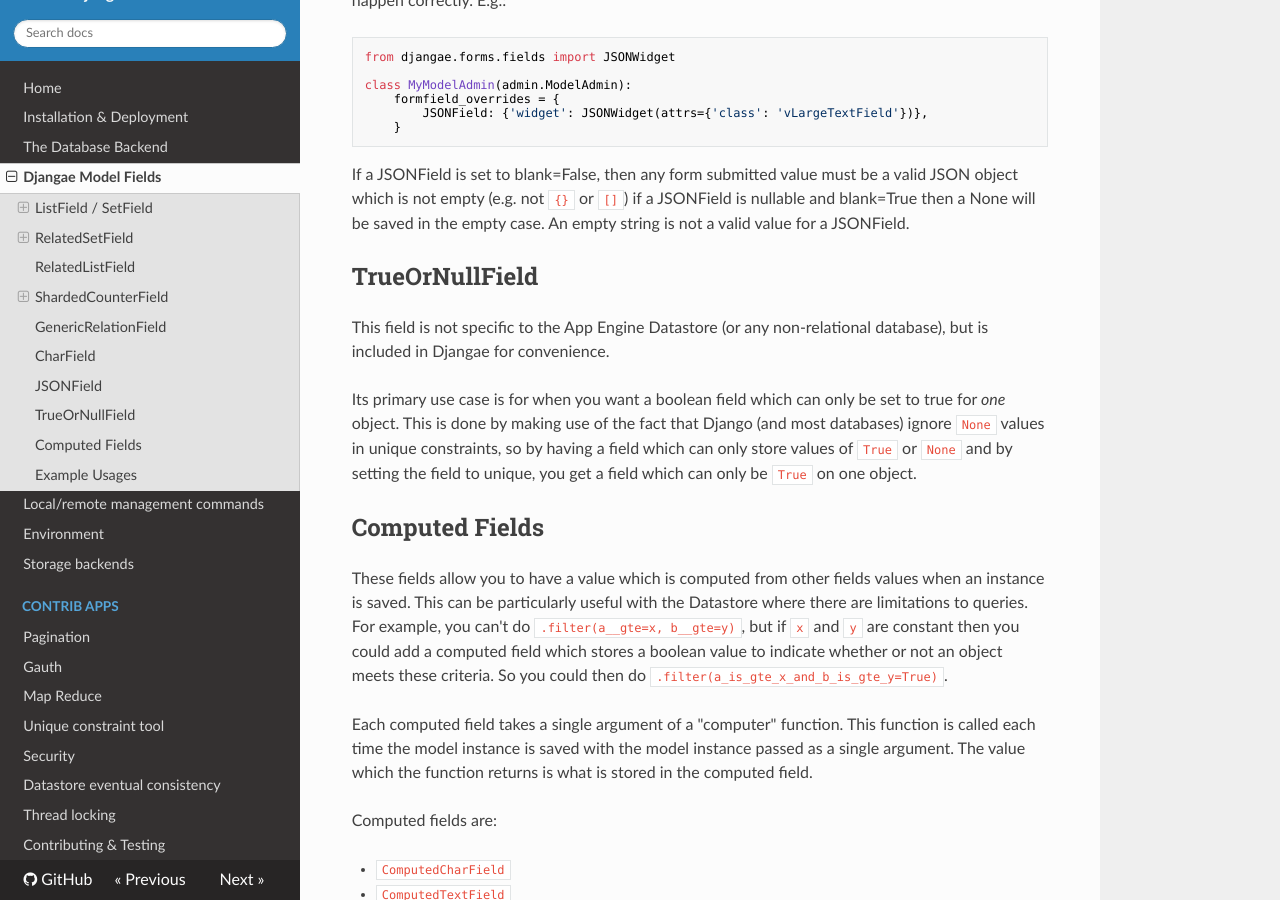
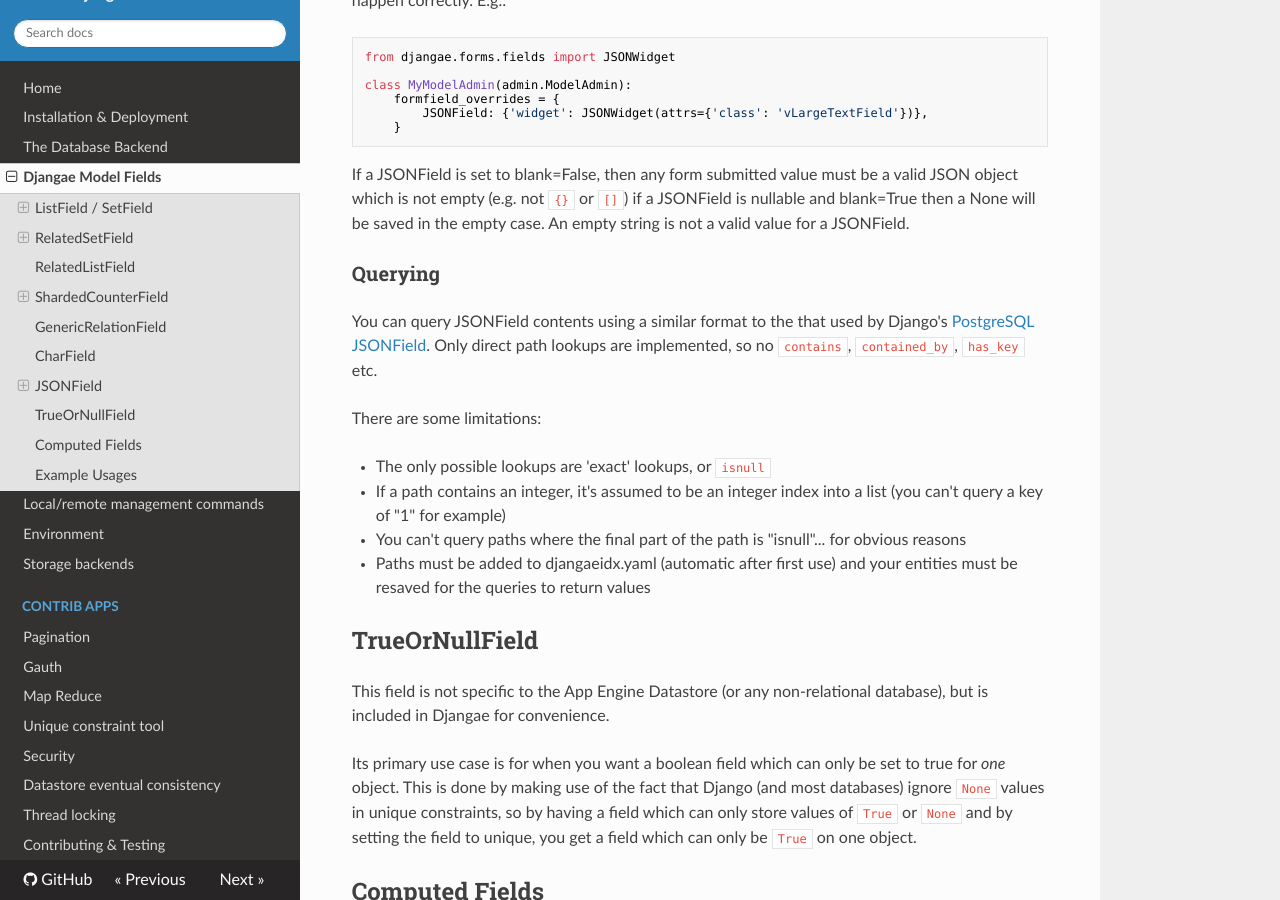
Before and after one commit to wittfabian/djangae, an MkDocs documentation site: the page built from docs/fields.md, in a window 1280 px wide and 900 px high, scrolled down 6287 px. Built offline with MkDocs 1.6.1, drawn with Linux system fonts in a browser that asks for light colours; nearby versions of some CDN libraries; old or Windows-style settings are respelled for this version of MkDocs.

Commit message:
Update documentation

```diff
--- a/docs/fields.md
+++ b/docs/fields.md
@@ -202,6 +202,18 @@ class MyModelAdmin(admin.ModelAdmin):
 If a JSONField is set to blank=False, then any form submitted value must be a valid JSON object which is not empty (e.g. not `{}` or `[]`) if
   a JSONField is nullable and blank=True then a None will be saved in the empty case. An empty string is not a valid value for a JSONField.
 
+### Querying
+
+You can query JSONField contents using a similar format to the that used by Django's [PostgreSQL JSONField](https://docs.djangoproject.com/en/1.10/ref/contrib/postgres/fields/#querying-jsonfield).
+Only direct path lookups are implemented, so no `contains`, `contained_by`, `has_key` etc.
+
+There are some limitations:
+
+ - The only possible lookups are 'exact' lookups, or `isnull`
+ - If a path contains an integer, it's assumed to be an integer index into a list (you can't query a key of "1" for example)
+ - You can't query paths where the final part of the path is "isnull"... for obvious reasons
+ - Paths must be added to djangaeidx.yaml (automatic after first use) and your entities must be resaved for the queries to return values
+
 ## TrueOrNullField
 
 This field is not specific to the App Engine Datastore (or any non-relational database), but is included in Djangae for convenience.
```
